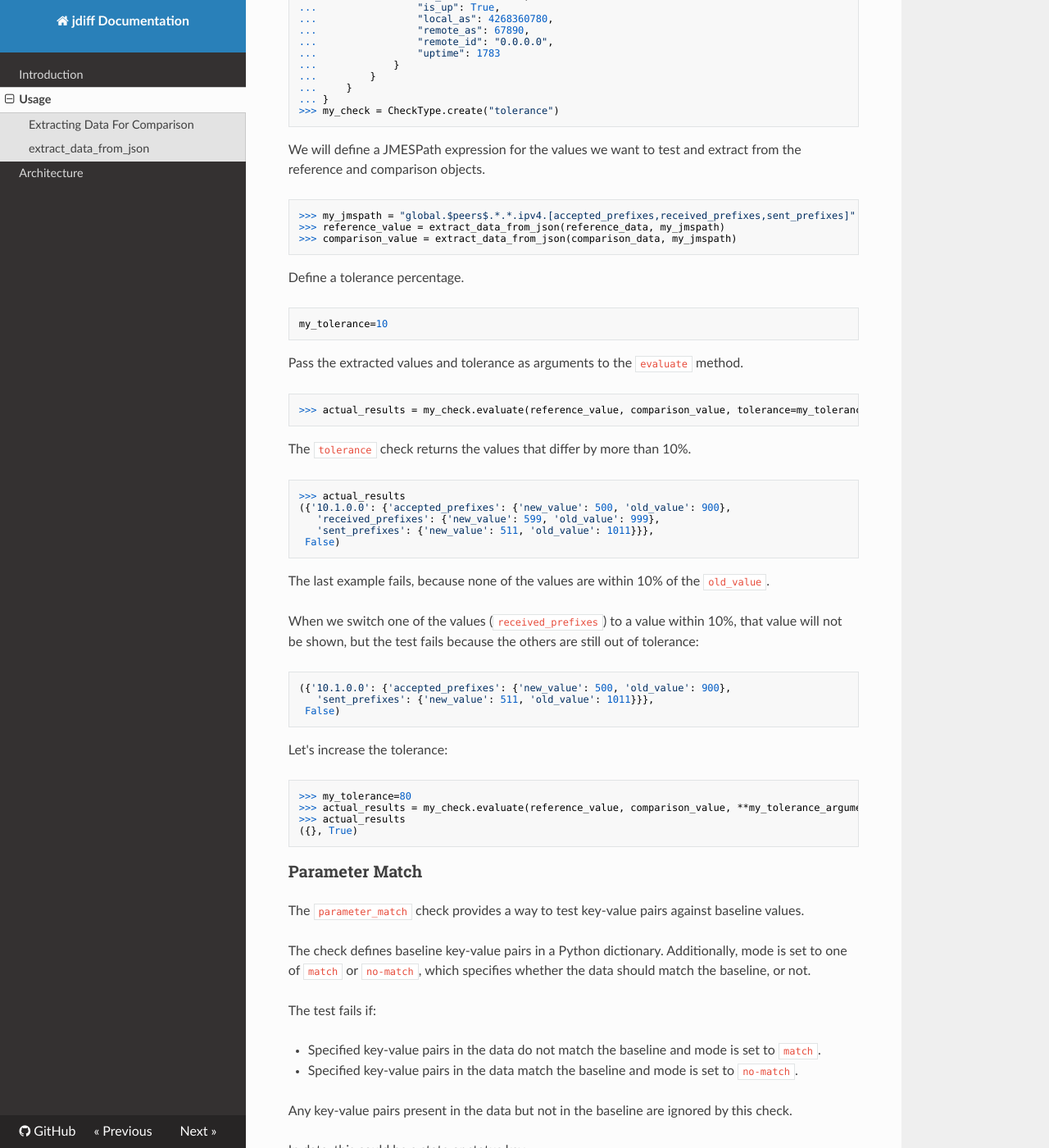
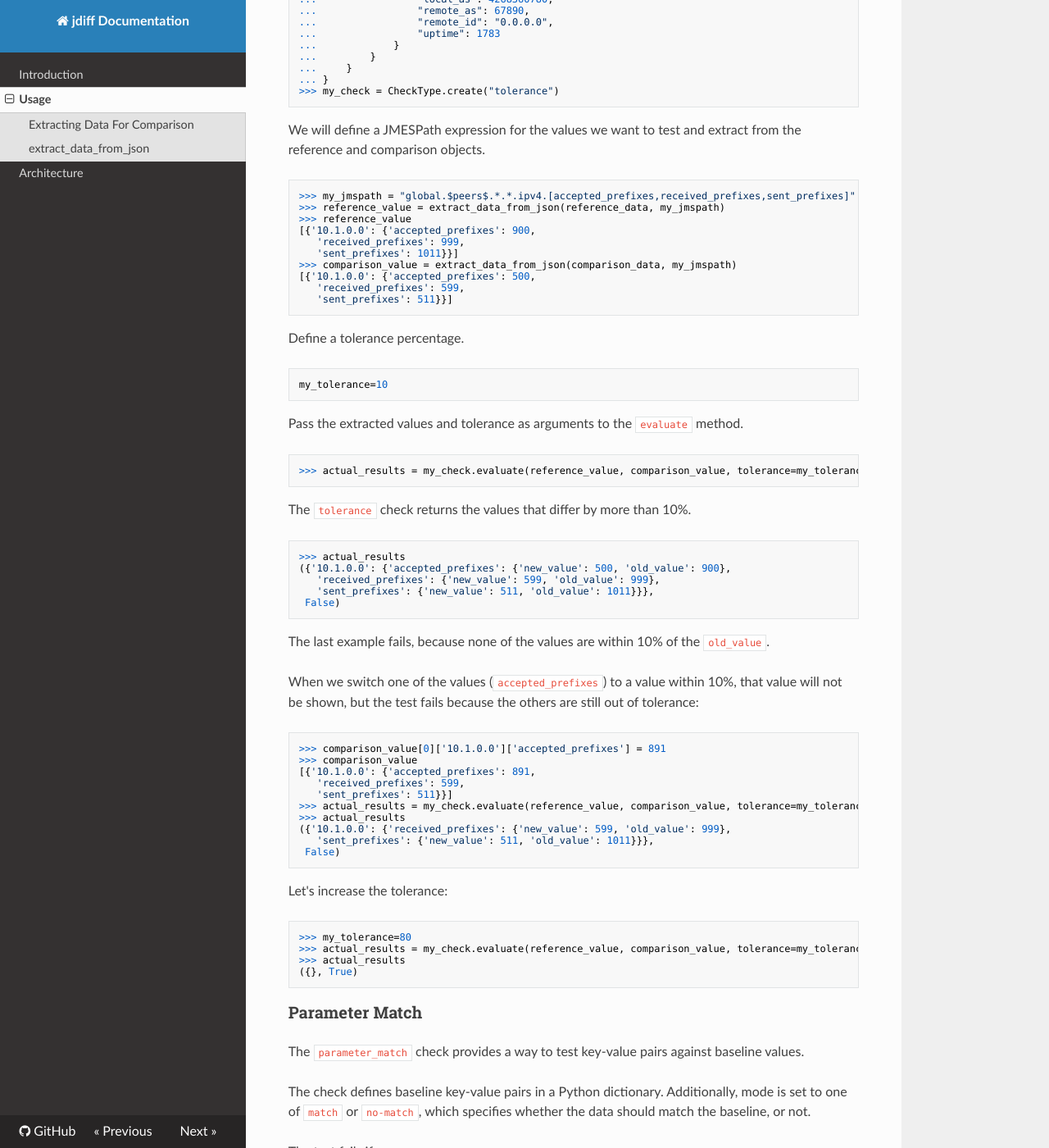
Before and after one commit to networktocode/jdiff, an MkDocs documentation site: the page built from docs/usage.md, in a window 1280 px wide and 1400 px high, scrolled down 4529 px. Shown: the whole window at 82% size. Built offline with MkDocs 1.6.1, drawn with Linux system fonts in a browser that asks for light colours; nearby versions of some CDN libraries; some of the changed text lies outside the part shown.

Commit message:
update/check usage examples

````diff
--- a/docs/usage.md
+++ b/docs/usage.md
@@ -241,7 +241,14 @@
 ```python
 >>> my_jmspath = "global.$peers$.*.*.ipv4.[accepted_prefixes,received_prefixes,sent_prefixes]"
 >>> reference_value = extract_data_from_json(reference_data, my_jmspath)
+>>> reference_value
+[{'10.1.0.0': {'accepted_prefixes': 900,
+   'received_prefixes': 999,
+   'sent_prefixes': 1011}}]
 >>> comparison_value = extract_data_from_json(comparison_data, my_jmspath)
+[{'10.1.0.0': {'accepted_prefixes': 500,
+   'received_prefixes': 599,
+   'sent_prefixes': 511}}]
 ```
 
 Define a tolerance percentage.
@@ -262,10 +269,17 @@
 ```
 The last example fails, because none of the values are within 10% of the `old_value`.
 
-When we switch one of the values (`received_prefixes`) to a value within 10%, that value will not be shown, but the test fails because the others are still out of tolerance:
+When we switch one of the values (`accepted_prefixes`) to a value within 10%, that value will not be shown, but the test fails because the others are still out of tolerance:
 
 ```python
-({'10.1.0.0': {'accepted_prefixes': {'new_value': 500, 'old_value': 900},
+>>> comparison_value[0]['10.1.0.0']['accepted_prefixes'] = 891
+>>> comparison_value
+[{'10.1.0.0': {'accepted_prefixes': 891,
+   'received_prefixes': 599,
+   'sent_prefixes': 511}}]
+>>> actual_results = my_check.evaluate(reference_value, comparison_value, tolerance=my_tolerance)
+>>> actual_results
+({'10.1.0.0': {'received_prefixes': {'new_value': 599, 'old_value': 999},
    'sent_prefixes': {'new_value': 511, 'old_value': 1011}}},
  False)
 ```
@@ -274,7 +288,7 @@
 
 ```python
 >>> my_tolerance=80
->>> actual_results = my_check.evaluate(reference_value, comparison_value, **my_tolerance_arguments)
+>>> actual_results = my_check.evaluate(reference_value, comparison_value, tolerance=my_tolerance)
 >>> actual_results
 ({}, True)
 ```
@@ -297,7 +311,7 @@
 For example, in network data:
 
 ```python
->>> comparison_data = {
+>>> actual_data = {
 ...       "jsonrpc": "2.0",
 ...       "id": "EapiExplorer-1",
 ...       "result": [
@@ -325,18 +339,19 @@
 ...    }
 >>> my_check = CheckType.create("parameter_match")
 >>> my_jmspath = "result[*].interfaces.*.[$name$,interfaceStatus,autoNegotiate]"
->>> comparison_value = extract_data_from_json(comparison_data, my_jmspath)
+>>> actual_value = extract_data_from_json(actual_data, my_jmspath)
 ```
 
 This test requires a `mode` argument; `match` in this case matches the keys and values in the "params" to the keys and values in the data.
 ```python
->>> actual_results = my_check.evaluate(
-        post_value,
-        "mode": "match",
-        "params": {
+>>> intended_value = {
             "interfaceStatus": "connected",
             "autoNegotiate": "success"
         }
+>>> actual_results = my_check.evaluate(
+        intended_value,
+        actual_value,
+        mode = "match"
     )
 >>> actual_results
 ({'Management1': {'interfaceStatus': 'down'}}, False)
@@ -344,14 +359,10 @@
 
 mode: `no-match` - return the keys and values from the test object that do not match the keys and values provided in "params"
 ```python
->>> my_parameter_match =
 >>> actual_results = my_check.evaluate(
-        post_value,
-        "mode": "no-match",
-        "params": {
-            "interfaceStatus": "connected",
-            "autoNegotiate": "success"}
-        }
+        intended_value,
+        actual_value,
+        mode = "no-match",
     )
 >>> actual_results
 ({'Management1': {'autoNegotiate': 'success'}}, False
@@ -364,7 +375,7 @@
 Let's run an example where we want to check the `burnedInAddress` key has a string representing a MAC address as value.
 
 ```python
->>> data = {
+>>> actual_data = {
 ...       "jsonrpc": "2.0",
 ...       "id": "EapiExplorer-1",
 ...       "result": [
@@ -390,21 +401,22 @@
 ...         }
 ...       ]
 ...     }
->>> # Python regex for matching MAC address string
+```
+We define the regex for matching a MAC address string. Then we define the path query to extract the data and create the check.
+```python
 >>> mac_regex = "(?:[0-9a-fA-F]:?){12}"
 >>> path = "result[*].interfaces.*.[$name$,burnedInAddress]"
 >>> check = CheckType.create(check_type="regex")
->>> value = check.extract_data_from_json(data, path)
->>> value
+>>> actual_value = extract_data_from_json(actual_data, path)
+>>> actual_value
 [{'Management1': {'burnedInAddress': '08:00:27:e6:b2:f8'}}]
->>> result = check.evaluate(value, regex=regex, mode="match")
->>> # The test is passed as the burnedInAddress value matches our regex
+>>> result = check.evaluate(mac_regex, actual_value, mode="match")
 >>> result
 ({}, True)
->>> # What if we want "no-match"?
->>> mac_regex = "(?:[0-9a-fA-F]:?){12}"
->>> result = check.evaluate(value, regex=mac_regex, mode="no-match")
->>> # jdiff returns the failing data, as the regex matches the value
+```
+And for the `no-match` mode:
+```python
+>>> result = check.evaluate(mac_regex, actual_value, mode="no-match")
 >>> result
 ({'Management1': {'burnedInAddress': '08:00:27:e6:b2:f8'}}, False)
 ```
````
Also changed, not shown: other parts of docs/usage.md (+27 -17 lines).
